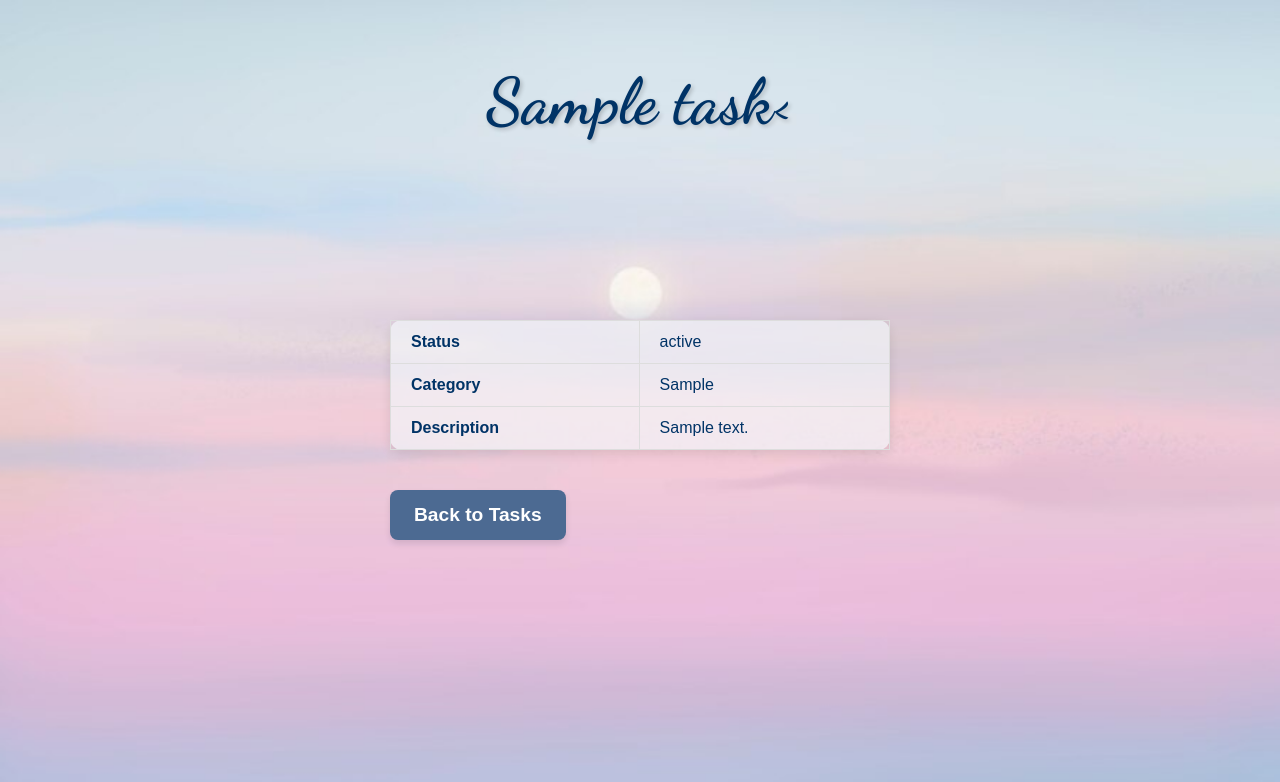
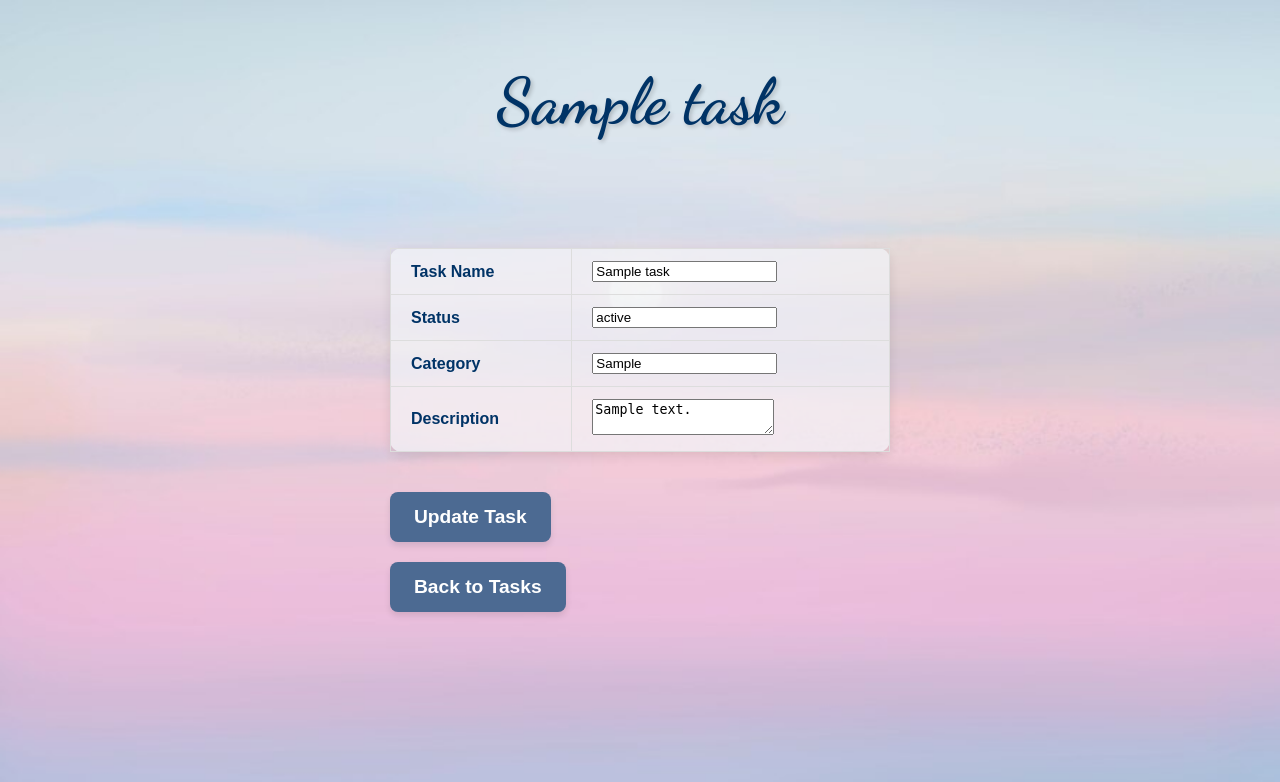
Before and after one commit to pusilvija/planner, a Django app: page /task/1/ in a window 1280 px wide. Shown: the top 782 px of the page. Run offline with Django 4.2, Linux system fonts and the light colour scheme; tables that the repository leaves empty hold one stand-in row (values such as "Sample post").

Commit message:
feat: added task editing

```diff
--- a/planner/task_manager/templates/task_details.html
+++ b/planner/task_manager/templates/task_details.html
@@ -11,23 +11,33 @@
 </head>
 <body>
     <div class="container">
-        <h1 class="page-title">{{ task.name }}<</h1>
+        <h1 class="page-title">{{ task.name }}</h1>
 
-        <!-- Task Table -->
+        <!-- Editable Task Table -->
+        <form method="POST" action="{% url 'update_task' task.id %}">
+            {% csrf_token %}
             <table class="task-details-table">
                 <tr>
+                    <th>Task Name</th>
+                    <td><input type="text" name="name" value="{{ task.name }}" required></td>
+                </tr>
+                <tr>
                     <th>Status</th>
-                <td>{{ task.status }}</td>
+                    <td><input type="text" name="status" value="{{ task.status }}" required></td>
                 </tr>
                 <tr>
                     <th>Category</th>
-                <td>{{ task.category }}</td>
+                    <td><input type="text" name="category" value="{{ task.category }}"></td>
                 </tr>
                 <tr>
                     <th>Description</th>
-                <td>{{ task.description|default:"No description available" }}</td>
+                    <td><textarea name="description">{{ task.description }}</textarea></td>
                 </tr>
             </table>
+            <button type="submit" class="back-button">Update Task</button>
+        </form>
+
+        <!-- Back Button -->
         <button class="back-button" onclick="window.location.href='{% url 'home' %}'">Back to Tasks</button>
     </div>
 </body>
--- a/planner/task_manager/urls.py
+++ b/planner/task_manager/urls.py
@@ -9,4 +9,5 @@ urlpatterns = [
     path("add/", views.add_task, name='add_task'),
     path("tasks/delete/<int:task_id>/", views.delete_task, name="delete_task"),
     path('task/<int:task_id>/', views.task_details, name='task_details'),
+    path('update/<int:task_id>/', views.update_task, name='update_task'),
 ]
--- a/planner/task_manager/views.py
+++ b/planner/task_manager/views.py
@@ -1,4 +1,4 @@
-from django.shortcuts import render, redirect
+from django.shortcuts import render, redirect, get_object_or_404
 
 from .forms import TaskForm
 from .models import Task
@@ -44,3 +44,19 @@ def task_details(request, task_id):
     task = Task.objects.get(pk=task_id)  # Fetch the task by ID
     context = {'task': task}
     return render(request, 'task_details.html', context)
+
+
+def update_task(request, task_id):
+    task = get_object_or_404(Task, pk=task_id)
+
+    if request.method == "POST":
+        # Directly update the task using the form
+        task.name = request.POST.get('name')
+        task.status = request.POST.get('status')
+        task.category = request.POST.get('category')
+        task.description = request.POST.get('description')
+        task.save()  # Save the updated task to the database
+        return redirect('task_details', task_id=task.id)  # Redirect to task details page after update
+
+    context = {'task': task}
+    return render(request, 'task_details.html', context)
```
Also changed, not shown: planner/task_manager/templates/update_task.html (deleted). Lines whose indentation alone changed are shown as unchanged.
